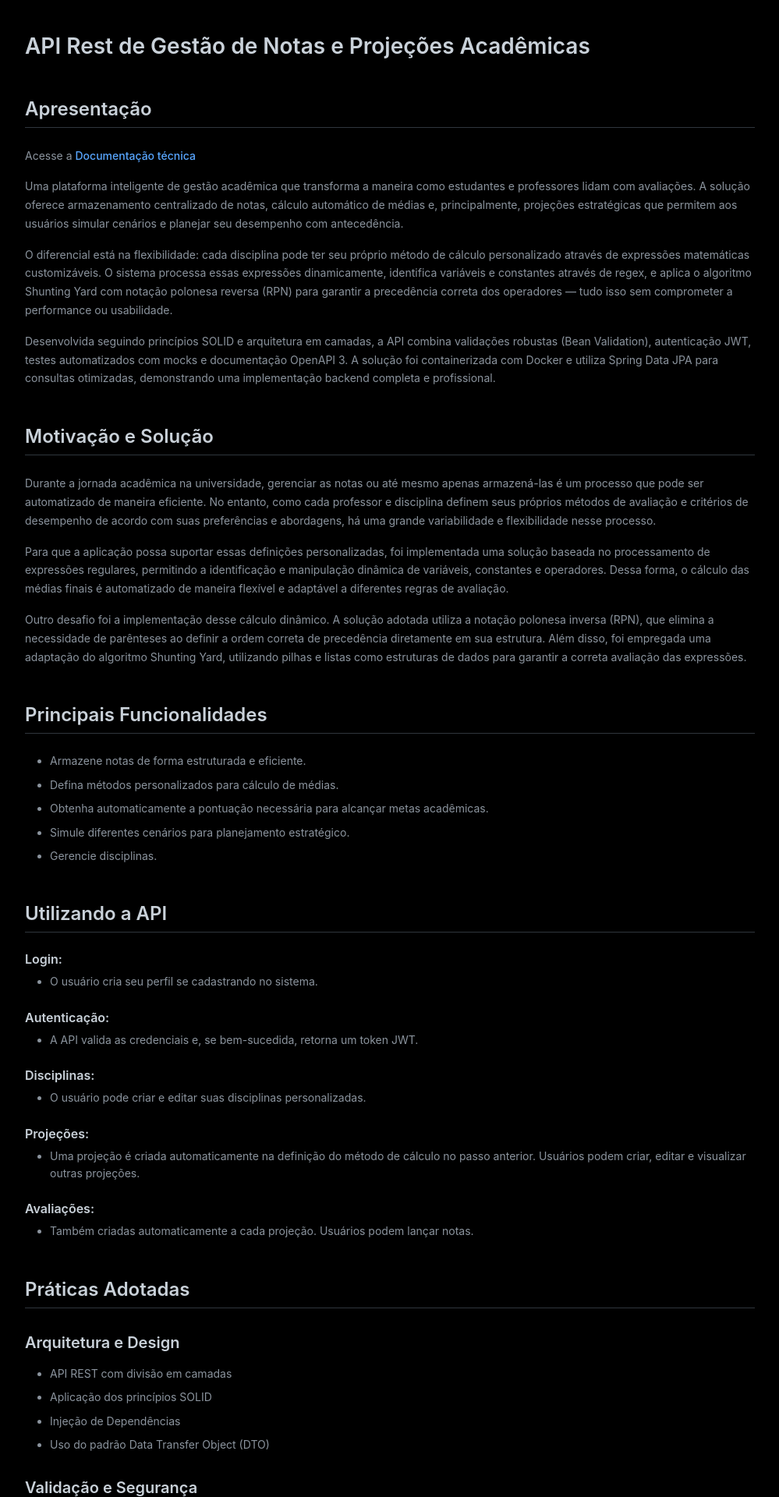
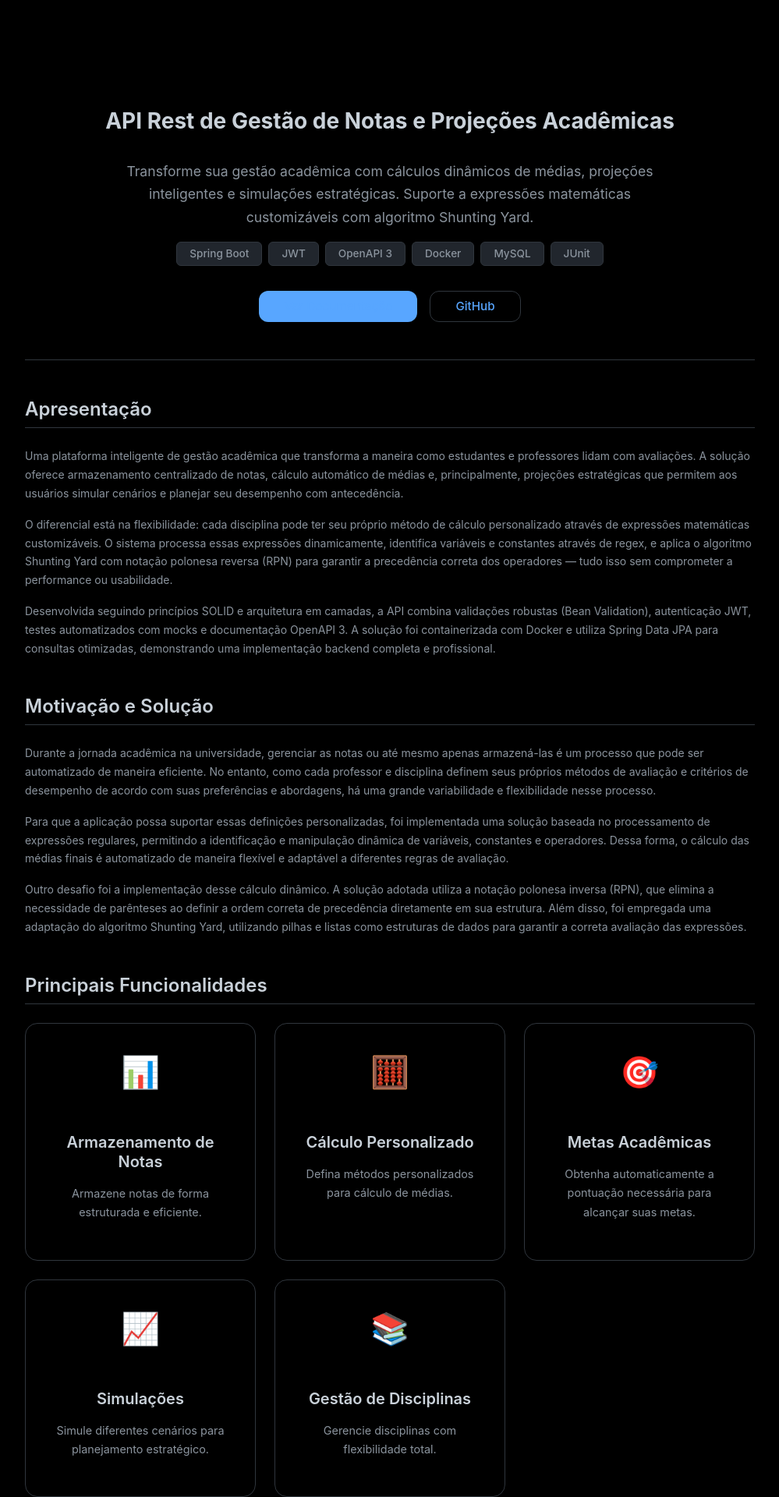
Before and after one commit to GustavoDaMassa/PortifolioSite, a React (Vite) app: page /PortifolioSite/medias in a window 1280 px wide. Shown: the part 740-2660 px from the top of the page at 78% size, without its empty margins (140-1139 px from the left). Built offline with nearby package versions, Linux system fonts and the light colour scheme.

Commit message:
feat: redesign MediasAPI page with HeroSection, FeatureCards and ApiEndpoints

```diff
--- a/src/pages/MediasAPI/MediasAPI.jsx
+++ b/src/pages/MediasAPI/MediasAPI.jsx
@@ -2,6 +2,9 @@ import { useTranslation } from 'react-i18next';
 import { Layout } from '../../components/Layout/Layout';
 import { SideMenu } from '../../components/SideMenu/SideMenu';
 import { VideoPlayer } from '../../components/VideoPlayer/VideoPlayer';
+import { HeroSection } from '../../components/HeroSection/HeroSection';
+import { FeatureCard } from '../../components/FeatureCard/FeatureCard';
+import { ApiEndpoint } from '../../components/ApiEndpoint/ApiEndpoint';
 import { getAssetPath } from '../../utils/paths';
 import styles from './MediasAPI.module.css';
 
@@ -16,6 +19,30 @@ export const MediasAPI = () => {
     { label: t('mediasAPI.menu.praticas'), href: '#praticas' }
   ];
 
+  const features = [
+    { icon: '📊', title: 'Armazenamento de Notas', description: 'Armazene notas de forma estruturada e eficiente.' },
+    { icon: '🧮', title: 'Cálculo Personalizado', description: 'Defina métodos personalizados para cálculo de médias.' },
+    { icon: '🎯', title: 'Metas Acadêmicas', description: 'Obtenha automaticamente a pontuação necessária para alcançar suas metas.' },
+    { icon: '📈', title: 'Simulações', description: 'Simule diferentes cenários para planejamento estratégico.' },
+    { icon: '📚', title: 'Gestão de Disciplinas', description: 'Gerencie disciplinas com flexibilidade total.' }
+  ];
+
+  const endpoints = [
+    { method: 'POST', route: '/api/auth/register', description: 'Criar perfil cadastrando-se no sistema.' },
+    { method: 'POST', route: '/api/auth/login', description: 'Validar credenciais e obter token JWT.' },
+    { method: 'GET', route: '/api/disciplinas', description: 'Listar todas as disciplinas do usuário.' },
+    { method: 'POST', route: '/api/disciplinas', description: 'Criar disciplina com método de cálculo personalizado.' },
+    { method: 'GET', route: '/api/projecoes', description: 'Visualizar projeções e simular cenários.' },
+    { method: 'PUT', route: '/api/avaliacoes/{id}', description: 'Lançar e atualizar notas das avaliações.' }
+  ];
+
+  const heroLinks = [
+    { label: 'Ver Documentação', href: 'https://github.com/GustavoDaMassa/MediasAPI', primary: true },
+    { label: 'GitHub', href: 'https://github.com/GustavoDaMassa/MediasAPI', primary: false }
+  ];
+
+  const heroTags = ['Spring Boot', 'JWT', 'OpenAPI 3', 'Docker', 'MySQL', 'JUnit'];
+
   return (
     <Layout>
       <main className={styles.content}>
@@ -29,16 +56,15 @@ export const MediasAPI = () => {
           posterSrc={getAssetPath('assets/images/capamedias.png')}
         />
 
-        <h1>{t('mediasAPI.title')}</h1>
+        <HeroSection
+          title={t('mediasAPI.title')}
+          description="Transforme sua gestão acadêmica com cálculos dinâmicos de médias, projeções inteligentes e simulações estratégicas. Suporte a expressões matemáticas customizáveis com algoritmo Shunting Yard."
+          tags={heroTags}
+          links={heroLinks}
+        />
 
         <div id="apresentacao">
           <h2>{t('mediasAPI.apresentacao.title')}</h2>
-          <p>
-            Acesse a{' '}
-            <a href="https://github.com/GustavoDaMassa/MediasAPI" target="_blank" rel="noopener noreferrer">
-              {t('mediasAPI.apresentacao.docLink')}
-            </a>
-          </p>
           <p>{t('mediasAPI.apresentacao.p1')}</p>
           <p>{t('mediasAPI.apresentacao.p2')}</p>
           <p>{t('mediasAPI.apresentacao.p3')}</p>
@@ -53,40 +79,30 @@ export const MediasAPI = () => {
 
         <div id="funcionalidades">
           <h2>{t('mediasAPI.funcionalidades.title')}</h2>
-          <ul>
-            {t('mediasAPI.funcionalidades.items', { returnObjects: true }).map((item, index) => (
-              <li key={index}>{item}</li>
+          <div className={styles.featuresGrid}>
+            {features.map((feature, index) => (
+              <FeatureCard
+                key={index}
+                icon={feature.icon}
+                title={feature.title}
+                description={feature.description}
+              />
             ))}
-          </ul>
+          </div>
         </div>
 
         <div id="utilizando-api">
           <h2>{t('mediasAPI.utilizandoApi.title')}</h2>
-
-          <h4>{t('mediasAPI.utilizandoApi.login.title')}</h4>
-          <ul>
-            <li>{t('mediasAPI.utilizandoApi.login.item')}</li>
-          </ul>
-
-          <h4>{t('mediasAPI.utilizandoApi.autenticacao.title')}</h4>
-          <ul>
-            <li>{t('mediasAPI.utilizandoApi.autenticacao.item')}</li>
-          </ul>
-
-          <h4>{t('mediasAPI.utilizandoApi.disciplinas.title')}</h4>
-          <ul>
-            <li>{t('mediasAPI.utilizandoApi.disciplinas.item')}</li>
-          </ul>
-
-          <h4>{t('mediasAPI.utilizandoApi.projecoes.title')}</h4>
-          <ul>
-            <li>{t('mediasAPI.utilizandoApi.projecoes.item')}</li>
-          </ul>
-
-          <h4>{t('mediasAPI.utilizandoApi.avaliacoes.title')}</h4>
-          <ul>
-            <li>{t('mediasAPI.utilizandoApi.avaliacoes.item')}</li>
-          </ul>
+          <div className={styles.endpointsContainer}>
+            {endpoints.map((endpoint, index) => (
+              <ApiEndpoint
+                key={index}
+                method={endpoint.method}
+                route={endpoint.route}
+                description={endpoint.description}
+              />
+            ))}
+          </div>
         </div>
 
         <div id="praticas">
--- a/src/pages/MediasAPI/MediasAPI.module.css
+++ b/src/pages/MediasAPI/MediasAPI.module.css
@@ -85,6 +85,20 @@
   scroll-margin-top: 100px;
 }
 
+.featuresGrid {
+  display: grid;
+  grid-template-columns: repeat(auto-fill, minmax(280px, 1fr));
+  gap: var(--spacing-lg);
+  margin-top: var(--spacing-lg);
+}
+
+.endpointsContainer {
+  display: flex;
+  flex-direction: column;
+  gap: var(--spacing-md);
+  margin-top: var(--spacing-lg);
+}
+
 @media (max-width: 768px) {
   .content {
     padding: 80px var(--spacing-md) var(--spacing-xl);
```
